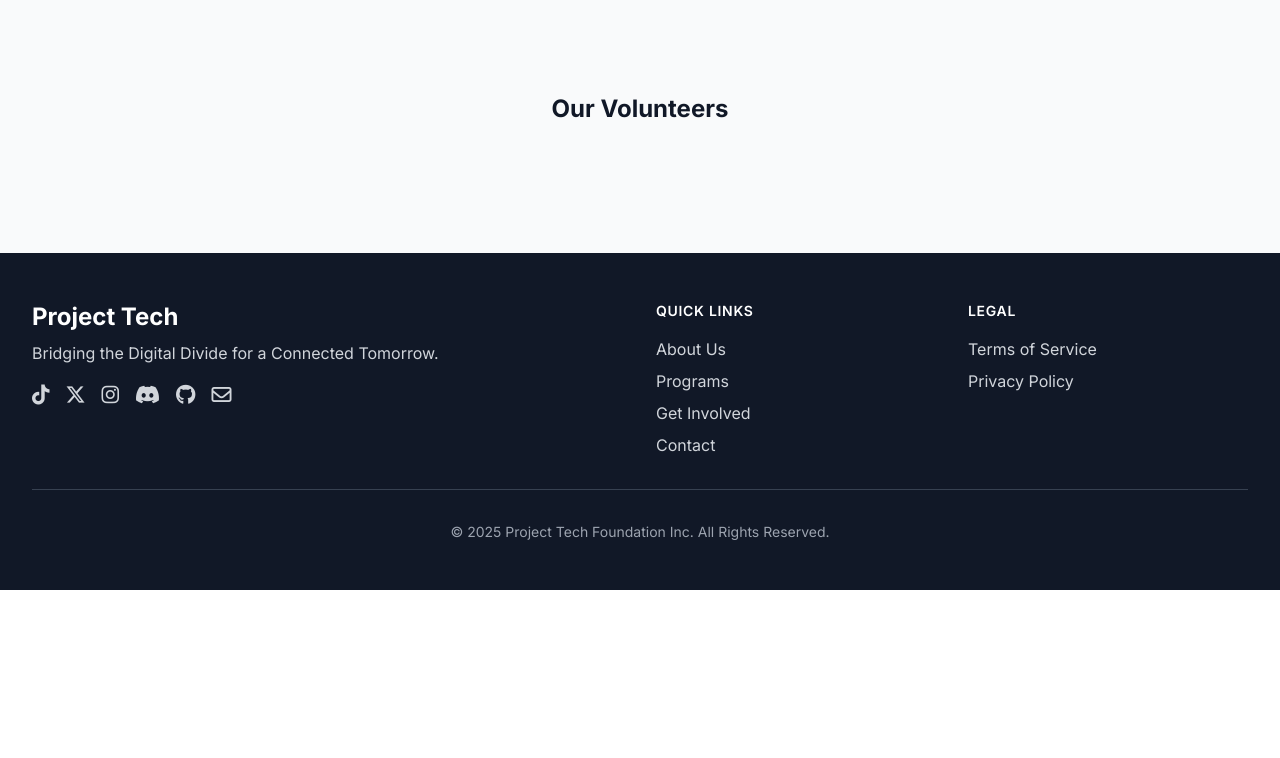
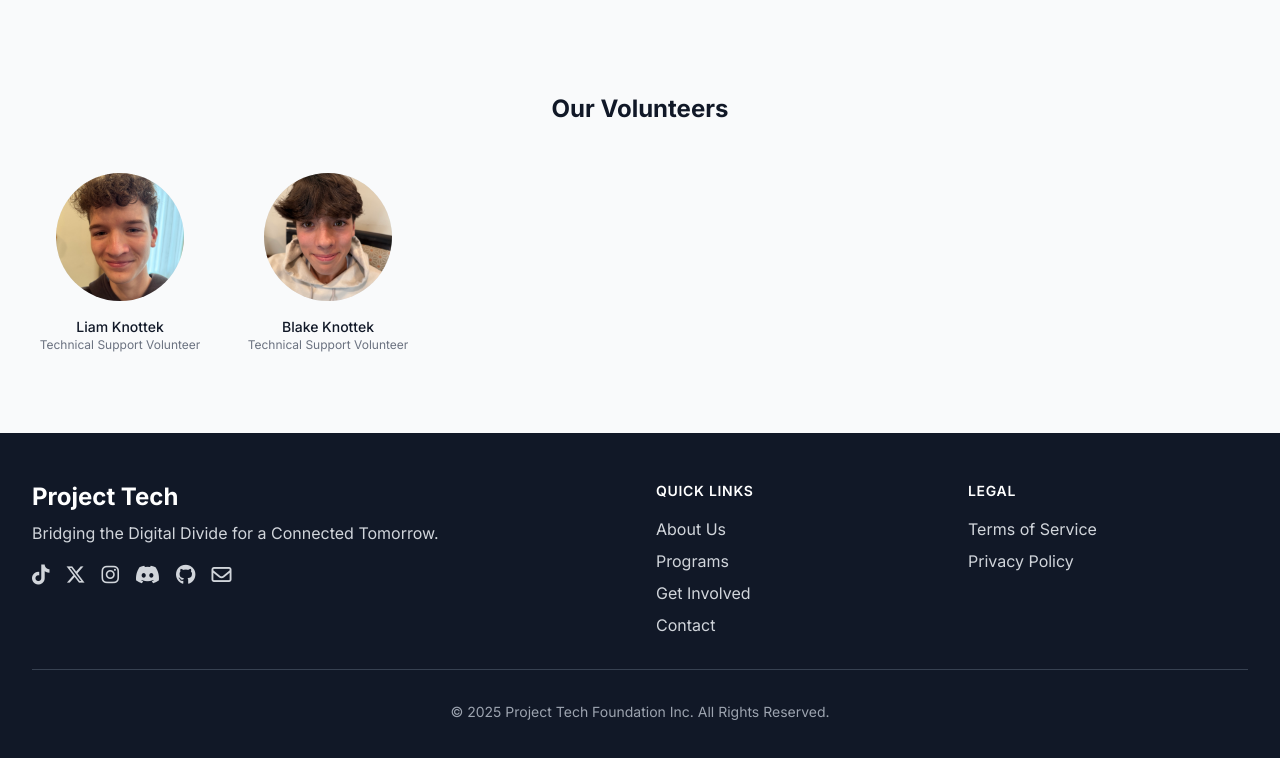
Before and after one commit to ProjectTechFoundation/website, an Astro site: page /about in a window 1280 px wide. Shown: the part 1551-2309 px from the top of the page. Before the commit the page ends 2141 px from the top, so only its background shows below. Built offline with nearby package versions, Linux system fonts and the light colour scheme; Astro itself is replaced by a stand-in of ours.

Commit message:
Added team members

```diff
--- a/src/components/about/Team.astro
+++ b/src/components/about/Team.astro
@@ -12,11 +12,16 @@ const team = [
 ];
 
 const volunteers = [
-  // {
-  //   name: "Emma Wilson",
-  //   role: "Teaching Assistant",
-  //   image: "/images/volunteers/emma.jpg"
-  // }
+  {
+    name: "Liam Knottek",
+    role: "Technical Support Volunteer",
+    image: "/images/volunteers/liam_k.jpeg"
+  },
+  {
+    name: "Blake Knottek",
+    role: "Technical Support Volunteer",
+    image: "/images/volunteers/blake_k.jpeg"
+  }
 ];
 ---
 
```
Also changed, not shown: public/images/volunteers/blake_k.jpeg (added), public/images/volunteers/liam_k.jpeg (added).
